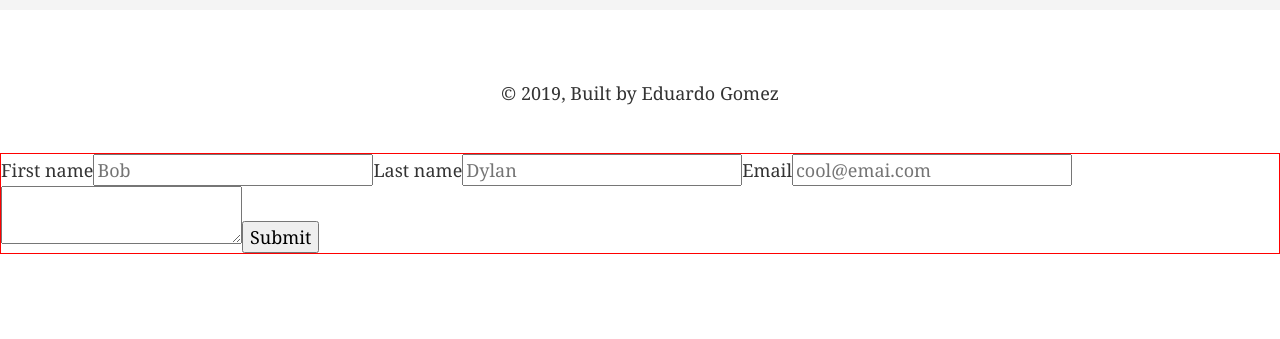
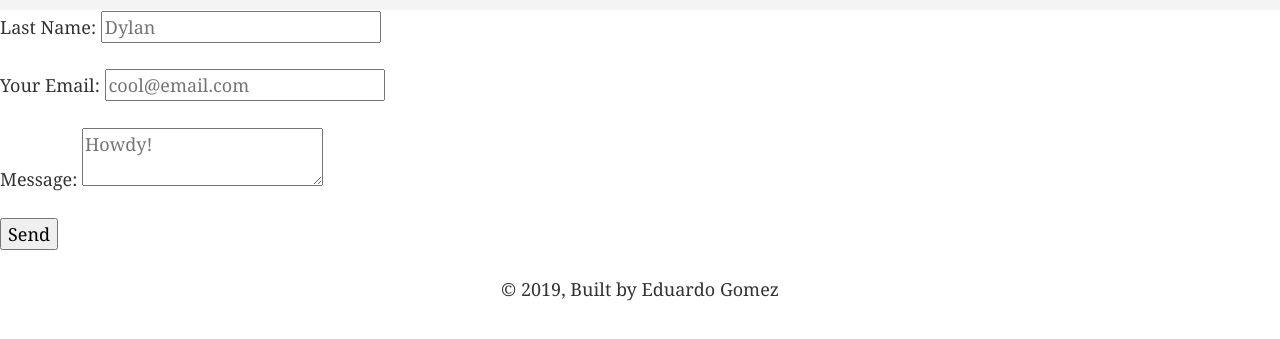
Before and after one commit to iameddieyayaya/productionBiz, a Gatsby site: page /contact in a window 1280 px wide. Shown: the part 47-386 px from the top of the page. Built offline with nearby package versions, Linux system fonts and the light colour scheme; Gatsby itself is replaced by a stand-in of ours.

Commit message:
refactoring contact form

```diff
--- a/src/pages/contact.js
+++ b/src/pages/contact.js
@@ -3,13 +3,21 @@
 import Layout from "../components/layout"
 import SEO from "../components/seo"
 
+const encode = data => {
+  return Object.keys(data)
+    .map(key => encodeURIComponent(key) + "=" + encodeURIComponent(data[key]))
+    .join("&")
+}
+
 class ContactPage extends React.Component {
   state = {
     firstName: "",
     lastName: "",
+    email: "",
+    message: "",
   }
 
-  handleInputChange = event => {
+  handleChange = event => {
     const target = event.target
     const value = target.value
     const name = target.name
@@ -17,57 +25,76 @@
       [name]: value,
     })
   }
-  handleSubmit = event => {
-    // event.preventDefault()
-    console.log(`Welcome ${this.state.firstName} ${this.state.lastName}!`)
+
+  handleSubmit = e => {
+    fetch("/", {
+      method: "POST",
+      headers: { "Content-Type": "application/x-www-form-urlencoded" },
+      body: encode({ "form-name": "contact", ...this.state }),
+    })
+      .then(() => alert("Success!"))
+      .catch(error => alert(error))
+
+    e.preventDefault()
   }
 
   render() {
+    const { firstName, lastName, email, message } = this.state
     console.log(this.state)
-
     return (
       <Layout>
         <SEO title="Contact" />
-        <form
-          name="contact"
-          method="POST"
-          data-netlify="true"
-          // netlify-honeypot="bot-field"
-          // onSubmit={this.handleSubmit}
-          style={{
-            border: "1px solid red",
-            position: "relative",
-            top: "200px",
-          }}
-        >
-          <input type="hidden" name="bot-field" />
-          <input type="hidden" name="form-name" value="contact" />
+        <form onSubmit={this.handleSubmit}>
+          <p>
             <label>
-            First name
+              First Name:{" "}
               <input
                 type="text"
                 name="firstName"
-              value={this.state.firstName}
-              onChange={this.handleInputChange}
+                value={firstName}
+                onChange={this.handleChange}
                 placeholder="Bob"
               />
             </label>
+          </p>
+          <p>
             <label>
-            Last name
+              Last Name:{" "}
               <input
                 type="text"
                 name="lastName"
-              value={this.state.lastName}
-              onChange={this.handleInputChange}
+                value={lastName}
+                onChange={this.handleChange}
                 placeholder="Dylan"
               />
             </label>
+          </p>
+          <p>
             <label>
-            Email
-            <input name="email" placeholder="cool@emai.com" type="email" />
+              Your Email:{" "}
+              <input
+                type="email"
+                name="email"
+                value={email}
+                onChange={this.handleChange}
+                placeholder="cool@email.com"
+              />
             </label>
-          <textarea name="message" />
-          <button type="submit">Submit</button>
+          </p>
+          <p>
+            <label>
+              Message:{" "}
+              <textarea
+                name="message"
+                value={message}
+                onChange={this.handleChange}
+                placeholder="Howdy!"
+              />
+            </label>
+          </p>
+          <p>
+            <button type="submit">Send</button>
+          </p>
         </form>
       </Layout>
     )
```
Lines whose indentation alone changed are shown as unchanged.
